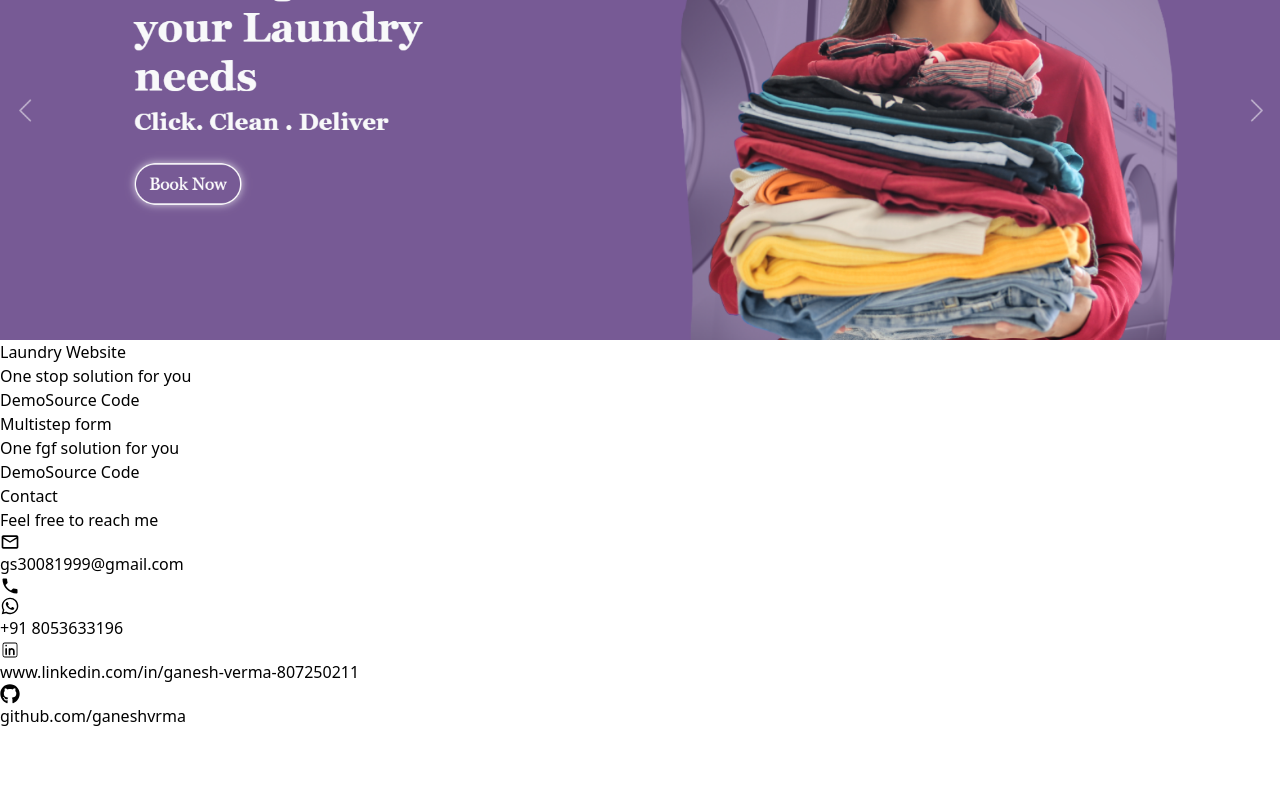
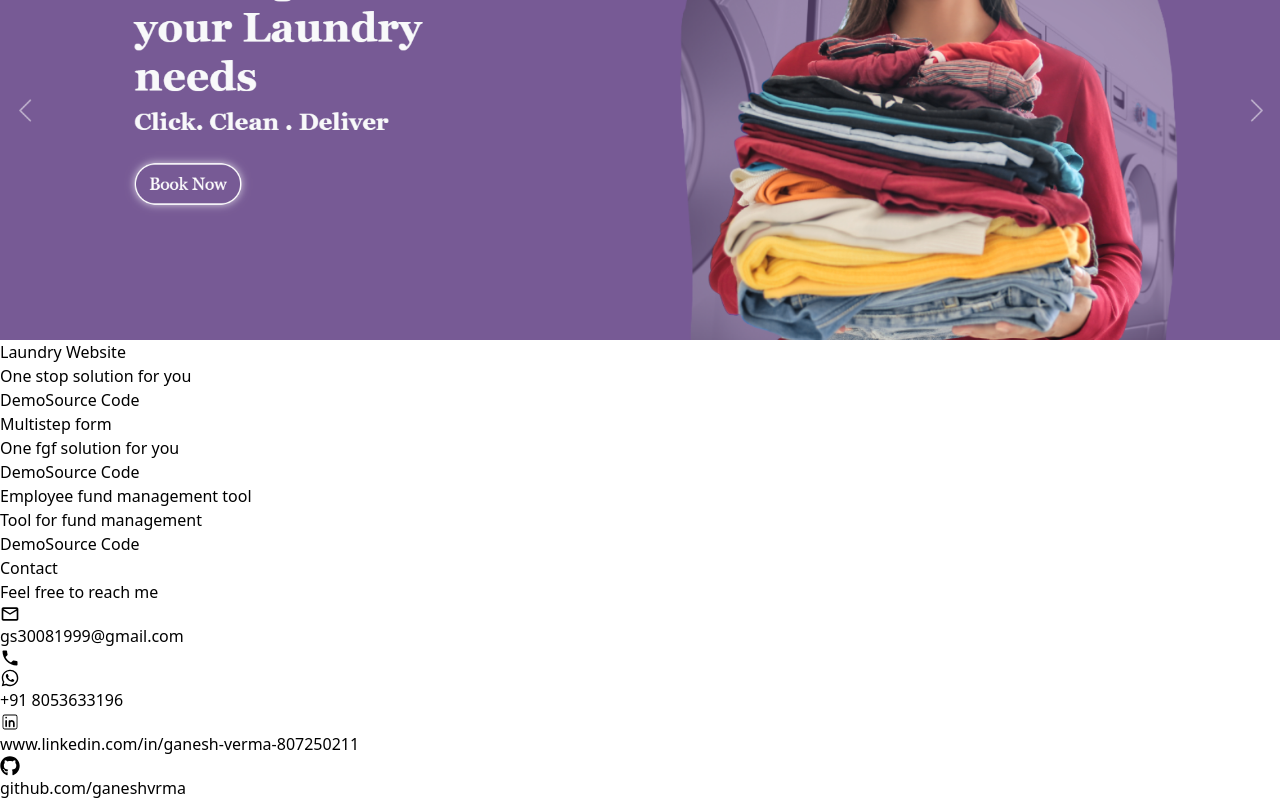
Before and after one commit to ganeshvrma/portfolio-vg, a React (Vite) app: page / in a window 1280 px wide. Shown: the part 5520-6320 px from the top of the page. Before the commit the page ends 6248 px from the top, so only its background shows below. Built offline with nearby package versions, Linux system fonts and the light colour scheme.

Commit message:
add fund

```diff
--- a/src/Components/Project/Projects.jsx
+++ b/src/Components/Project/Projects.jsx
@@ -55,6 +55,11 @@ const Projects = () => {
       main: "One fgf solution for you",
       demoLink:"https://white-falcobn.netlify.app/",
       sourceCodeLink:"https://github.com/ganeshvrma/white-falcon-laundry-task"
+     },{
+      title:"Employee fund management tool",
+      main:"Tool for fund management ",
+      demolink:"http:/",
+      sourceCodeLink:"sdsde"
      }
   ];
 
```
